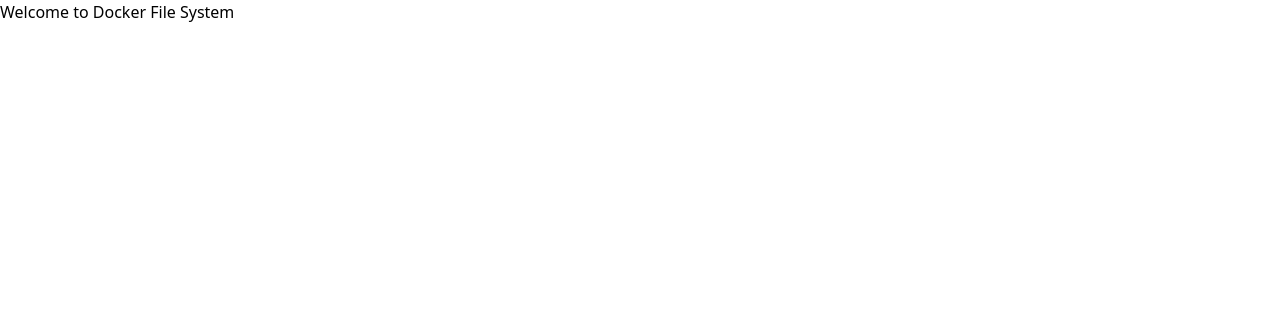
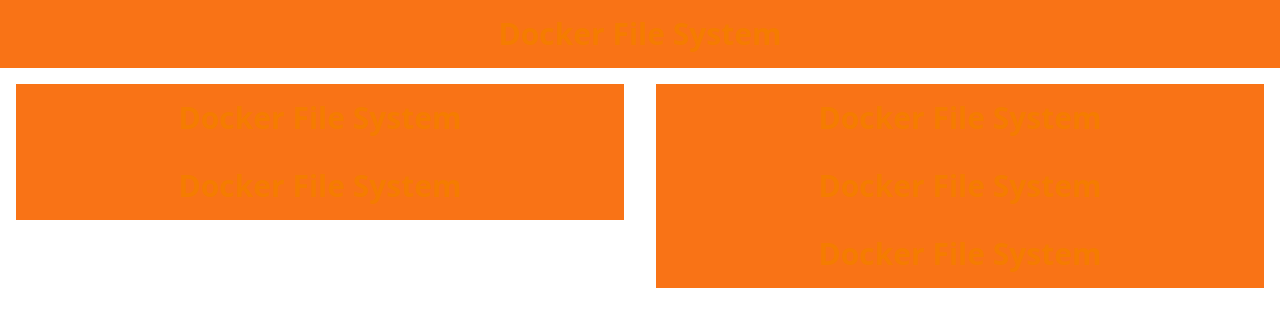
Before and after one commit to abx15/docker-file, a plain HTML site: page index.html in a window 1280 px wide. Drawn offline with nearby package versions, Linux system fonts and the light colour scheme.

Commit message:
container

```diff
--- a/index.html
+++ b/index.html
@@ -10,14 +10,44 @@
     <style type="text/tailwindcss">
         @theme {
         --color-clifford: #da373d;
+        --color-clifford-dark: #b32d2e;
+        --color-clifford-light: #f44336;
+        --color-clifford-lighter: #ffebee;
+        --color-clifford-lightest: #fff9c4;
       }
+
+      .bg-orange-500 {
+        background-color: #f97316;
+      }
+
+      .text-orange-500 {
+        color: #f97316;
+      }
+
+      .text-orange-600 {
+        color: #f57c00;
+      }
+
     </style>
 
 </head>
 
 <body>
-    <h1>Welcome to Docker File System</h1>
+    <h1 class="bg-orange-500 text-orange-600 text-center text-3xl font-bold py-4 px-4">Docker File System</h1>
 
+    <div class="container mx-auto px-4 py-4">
+        <div class="flex flex-col md:flex-row">
+            <div class="flex-1 md:mr-4">
+                <div class="bg-orange-500 text-orange-600 text-center text-3xl font-bold py-4 px-4">Docker File System</div>
+                <div class="bg-orange-500 text-orange-600 text-center text-3xl font-bold py-4 px-4">Docker File System</div>
+            </div>
+            <div class="flex-1 md:ml-4">
+                <div class="bg-orange-500 text-orange-600 text-center text-3xl font-bold py-4 px-4">Docker File System</div>
+                <div class="bg-orange-500 text-orange-600 text-center text-3xl font-bold py-4 px-4">Docker File System</div>
+                <p class="bg-orange-500 text-orange-600 text-center text-3xl font-bold py-4 px-4">Docker File System</p>
+            </div>
+        </div>
+    </div>
 </body>
 
 </html>
```
